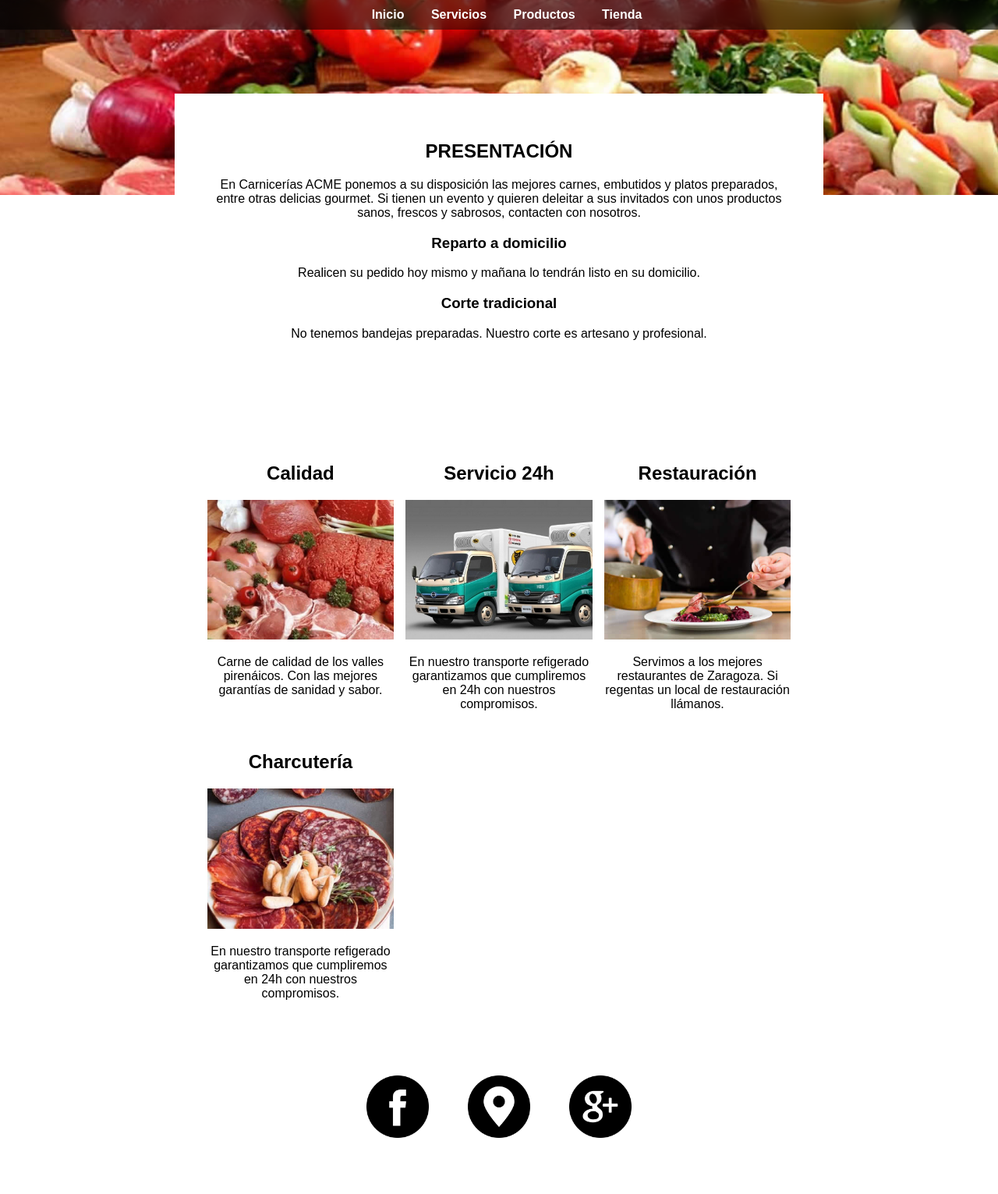
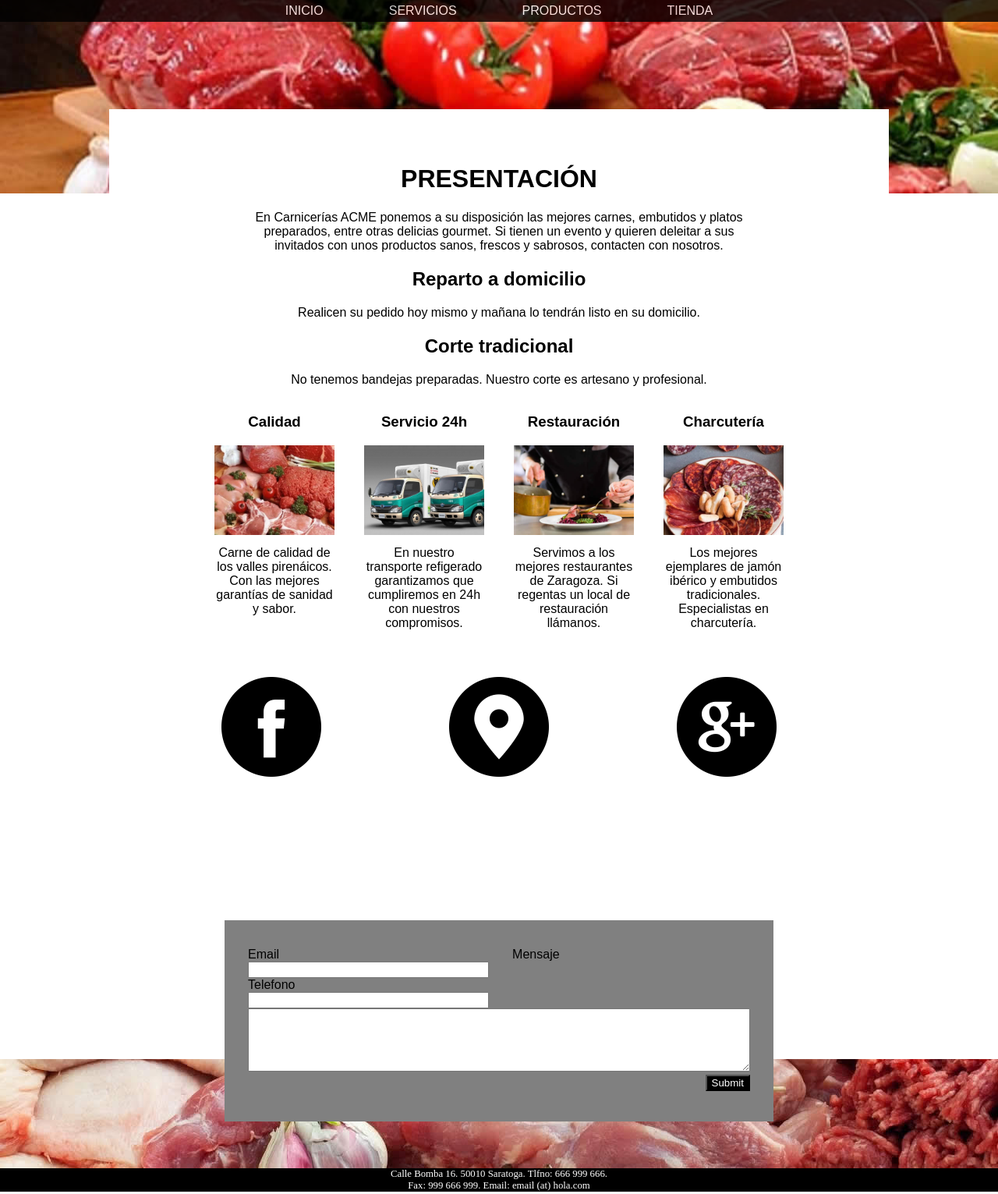
Before and after one commit to IUTIUB/ejercicio-responsive, a plain HTML site: page index.html in a window 1280 px wide. Shown: the top 1531 px of the page at 78% size. Drawn offline with nearby package versions, Linux system fonts and the light colour scheme.

Commit message:
Update index.html

```diff
--- a/index.html
+++ b/index.html
@@ -1,249 +1,383 @@
 <!DOCTYPE html>
-<html lang="es">
+<html lang="en">
 <head>
     <meta charset="UTF-8">
     <meta name="viewport" content="width=device-width, initial-scale=1.0">
-    <title>Actividad2C</title>
+    <title>Carnicerías ACME</title>
+    <link href='https://unpkg.com/boxicons@2.1.4/css/boxicons.min.css' rel='stylesheet'>
     <style>
-        body {
-            font-family: Arial, sans-serif;
+        *{
+            box-sizing: border-box;
+
+        }
+
+        p{
+            text-align: center;
+            font-size: 1rem;
+            padding: 0 30px;
+            font-family: sans-serif;
+        }
+
+        .textoFormulario{
             margin: 0;
             padding: 0;
-            background: white;
+            text-align: left;
+        }
+        h1,h2,h3{
+            text-align: center;
             font-family: sans-serif;
+        }
+        body{
+            margin: 0;
+            padding: 0;
+        }
+        header{
+        background: url(superior.jpg) ;
+        background-size: cover;
+        background-position: center;
+        background-repeat: no-repeat;
+        display: flex;
+        min-height: 70px;
+        margin-bottom: 70px;
+
+
+        padding: 10px;
+        }
+        nav{
+            width: 100%;
+            background-color: black;
+            position: absolute;
+            top: 0;
+            left: 0;
+            opacity: 0.8;
+            padding: 5px 0;
+        }
+        nav a{
+            text-decoration: none;
+            color: white;
 
         }
-        nav {
-            background: rgba(0, 0, 0, 0.5);
+
+
+        .pc{
+            display: none;
+        }
+        .contenedor{
+            display: flex;
+            flex-direction: column;
             text-align: center;
-            padding: 10px;
-            position: fixed;
-            top: 0;
-            width: 100%;
-            z-index: 1000;
-            backdrop-filter: blur(10px);
-        }
-        header {
-            background-image: url("ejercicio-responsive/superior.jpg");
-            background-size: cover;
-            background-position: center;
-            height: 250px;
-            width: 100%;
-            margin-bottom: 150px;
+
+
 
         }
-        nav a {
+        img{
+            width: 80%;
+            object-fit: cover;
+
+
+        }
+        .logo{
+           width: 20%;
+           object-fit: cover;
+           margin: 10px 100px;
+
+        }
+        form{
+
+            padding: 30px 25px;
+        }
+        .derecha{
+           float: right;
+           background-color: black;
+           color: white;
+        }
+        /*Tabla*/
+        .formulario-container{
+            width: 100%;
+            background-color: grey;
+        }
+        .anchototal{
+            width: 100%;
+        }
+        .textofinal{
+
+            width: 100%;
+            text-align: center;
+            font-size: 0.8rem;
+
+            background-color: black;
             color: white;
-            margin: 0 15px;
-            text-decoration: none;
-            font-weight: bold;
+
         }
-        .contenedor {
-            max-width: 65%;
-            margin: -50px auto 20px;
-            background: white;
+        /*footer*/
+        footer{
+        background-image: url(inferior.jpg);
+
+        min-height: 70px;
+        }
+
+        /*Mediano*/
+        @media screen and (min-width: 800px){
+
+            header{
+                background-image: none;
+            }
+            .margen-foto{
+               padding-top:  50px;
+
+
+            }
+            nav{
+                display: flex;
+                text-align:center;
+            }
+            nav a{
+                margin: 0 20px;
+                font-family: sans-serif;
+            }
+
+            .mobile{
+                display: none;
+            }
+            .pc{
+                display: block;
+            }
+            .foto-superior{
+                background-image: url(ejercicio-responsive/superior.jpg);
+
+
+            }
+
+           .textos{
+            margin: auto;
+
+            max-width: 500px;
+            background-color: white;
+           }
+            .textos p{
+            padding: 0 20px;
+           }
+           .contenedor{
+            max-width: 480px;
+            margin: auto;
+            flex-wrap: wrap;
+            flex-direction: row;
+
+           }
+
+
+           .contenedor .texto-foto{
+            width: 48%;
+           }
+
+           .texto-foto p{
+            margin: 10px 20px 0 20px;
+            padding: 0;
+
+           }
+
+           .logos{
+            margin: 60px 0 30px 0;
+           }
+           .logo{
+            width: 15%;
+            margin: 0 30px;
+
+           }
+           .medio{
+                width: 48%;
+                margin-bottom: 20px ;
+                float: left;
+
+            }
+           .margenIzquierda{
+                margin-right: 15px;
+           }
+           footer{
+            background-image: none;
+            margin: 10px;
+           }
+           .foto-inferior{
+
+            background-image: url(ejercicio-responsive/inferior.jpg);
+            padding-bottom: 50px;
+
+
+           }
+           .blanco{
+
+            background-color: white;
+            margin: 20px 0 0 0;
+
+           }
+           .formulario-container{
+            padding: 5px;
+           }
+           .positionRelative{
             position: relative;
-            z-index: 10;
-            margin-top: -280px;
+            top: 80px;
+
+           }
+
+
+
+
+
+
+
         }
-        .presentation {
-            text-align: center;
-            padding: 40px;
-        }
-        .grid {
-            display: grid;
-            grid-template-columns: repeat(auto-fit, minmax(180px, 1fr));
-            gap: 15px;
-            max-width: 90%;
+        /*Grande*/
+        @media screen and (min-width: 1200px){
+            nav a{
+                margin: 0 40px;
+            }
+            .textos{
             margin: auto;
-            margin-top: 80px;
-        }
-        .box {
-            background: white;
-            text-align: center;
-        }
-        .box img {
-            max-width: 100%;
-        }
-        .social-icons {
-            display: flex;
-    justify-content: center;
-    align-items: center;
-    gap: 50px;
-    padding: 20px;
-        }
-        .social-icons img {
-    width: 80px;
-    height: 80px;
-    margin: 0;
-    margin-top: 60px;
-}
-        .contact-form {
-    background-color: grey;
-    max-width: 62%;
-    margin:  0 auto;
-    position: relative;
-    padding: 25px;
-    z-index: 20;
-    margin-top: 120px;
-    height: 55vh;
-    flex-wrap: wrap;
-}
-.contact-form label {
-    font-weight: bold;
-    display: block;
-    margin-bottom: 5px;
-    font-size: 1.4rem;
-}
-#mensaje{
-    margin-left: 20px;
-}
+            max-width: 1200px;
 
-.contact-form .form-group {
-    display: flex;
-    justify-content: space-between;
-    gap: 40px;
-    width: 93%;
-    height: 22vh;
+            }
+            .textos p{
+            padding: 0 270px;
+           }
+           .margen-foto{
 
-}
+            width: 1000px;
+           }
+            .contenedor{
+                display: flex;
+                justify-content: center; /* Centra los elementos */
+                flex-wrap: wrap;
+                max-width: 1600px;
+                margin: auto;
 
-.contact-form .form-group div {
-    flex: 1;
-    margin-top: 60px;
-    margin-left: 20px;
-}
 
-.contact-form input,
-.contact-form textarea {
-    width: 100%;
-    padding: 10px;
-    border: none;
-    background: white;
-    font-size: 14px;
-    height: 3vh;
-}
 
-.contact-form textarea {
-    height: 20vh;
-    resize: none;
-    margin-left: 0px;
-    width: 91% ;
-    font-family: sans-serif;
-}
+            }
+            .medio{
+                margin: 0;
+            }
+            .contenedor .texto-foto{
+                width: 15%;
+            }
+            .formulario-container{
 
-.contact-form button {
-    background: black;
-    color: white;
-    padding: 10px 15px;
-    font-size: 12px;
-    border: 2.5px solid white;
-    cursor: pointer;
-    display: block;
-    margin-top: 10px;
-    text-transform: uppercase;
-    margin-left: auto;
-    margin-right:45px;
-}
+                width: 55%;
+                padding-bottom: 30px;
+            }
+            .margenIzquierda{
+                margin-right: 30px;
+            }
+            .logo{
+                width: 10%;
+               margin: 0 80px 50px 80px
+            }
 
-.footer-image {
-    position: relative;
-    margin-top: -100px;
-    width: 100%;
-    margin-bottom: -10px;
-
-}
-
-        footer {
-            background: black;
-            color: white;
-            text-align: center;
-            padding: 7px;
-            font-size: 14px;
-            position: relative;
 
         }
     </style>
 </head>
 <body>
+    <div class="foto-superior">
 
- <nav>
-    <a href="#">Inicio</a>
-    <a href="#">Servicios</a>
-    <a href="#">Productos</a>
-    <a href="#">Tienda</a>
-</nav>
-<header></header>
+        <header>
+            <nav class="mobile">
+            <a href=""> ☰ Menu</a>
+            </nav>
+            <nav class="pc">
+                <a href="">INICIO</a>
+                <a href="">SERVICIOS</a>
+                <a href="">PRODUCTOS</a>
+                <a href="">TIENDA</a>
+            </nav>
 
-<div class="contenedor">
-    <div class="presentation">
-        <h2>PRESENTACIÓN</h2>
-        <p>En Carnicerías ACME ponemos a su disposición las mejores carnes, embutidos y platos preparados, entre otras delicias gourmet. Si tienen un evento y quieren deleitar a sus invitados con unos productos sanos, frescos y sabrosos, contacten con nosotros.</p>
-        <h3>Reparto a domicilio</h3>
-        <p>Realicen su pedido hoy mismo y mañana lo tendrán listo en su domicilio.</p>
-        <h3>Corte tradicional</h3>
-        <p>No tenemos bandejas preparadas. Nuestro corte es artesano y profesional.</p>
+        </header>
+
+
+                <div class="textos margen-foto">
+                    <h1>PRESENTACIÓN</h1>
+                </div>
+
     </div>
-    <section class="grid">
-        <div class="box">
-            <h2>Calidad</h2>
-            <img src="ejercicio-responsive/carne.jpg" alt="Calidad">
 
-            <p>Carne de calidad de los valles pirenáicos. Con las mejores garantías de sanidad y sabor.</p>
+
+        <div class="textos">
+            <p>En Carnicerías ACME ponemos a su disposición las mejores carnes, embutidos y platos preparados, entre otras delicias gourmet. Si tienen un     evento y quieren deleitar a sus invitados con unos productos sanos, frescos y sabrosos, contacten con nosotros.
+            </p>
+            <h2>Reparto a domicilio</h2>
+            <p>Realicen su pedido hoy mismo y mañana lo tendrán listo en su domicilio.
+            </p>
+            <h2>Corte tradicional</h2>
+            <p>No tenemos bandejas preparadas. Nuestro corte es artesano y profesional.</p>
         </div>
-        <div class="box">
-            <h2>Servicio 24h</h2>
-            <img src="ejercicio-responsive/entrega.jpg" alt="Servicio 24h">
 
-            <p>En nuestro transporte refigerado garantizamos que cumpliremos en 24h con nuestros compromisos.</p>
+
+        <div class="contenedor ">
+            <section class="texto-foto">
+                <h3>Calidad</h3>
+                <img src="ejercicio-responsive/carne.jpg" alt="carne">
+                <p>Carne de calidad de los valles pirenáicos. Con las mejores garantías de sanidad y sabor.</p>
+            </section>
+            <section class="texto-foto">
+                <h3>Servicio 24h</h3>
+                <img src="ejercicio-responsive/entrega.jpg" alt="entrega">
+                <p>En nuestro transporte refigerado garantizamos que cumpliremos en 24h con nuestros compromisos.</p>
+            </section>
+            <section class="texto-foto">
+                <h3>Restauración</h3>
+                <img src="ejercicio-responsive/restaurantes.jpg" alt="restaurantes">
+                <p>Servimos a los mejores restaurantes de Zaragoza. Si regentas un local de restauración llámanos.</p>
+            </section>
+            <section class="texto-foto">
+                <h3>Charcutería</h3>
+                <img src="ejercicio-responsive/charcuteria.jpg" alt="charcuteria">
+                <p>Los mejores ejemplares de jamón ibérico y embutidos tradicionales. Especialistas en charcutería.</p>
+            </section>
+            <div class="margenObligatorio">
+
+            </div>
+            <section class="logos ">
+                <img src="ejercicio-responsive/facebook.jpg" class="logo" alt=" facebook logo">
+                <img src="ejercicio-responsive/localizacion.jpg" class="logo" alt="google logo">
+                <img src="ejercicio-responsive/google.jpg" class="logo" alt="location logo">
+            </section>
+            <!--Formulario-->
         </div>
-        <div class="box">
-            <h2>Restauración</h2>
-            <img src="ejercicio-responsive/restaurantes.jpg" alt="Restauración">
 
-            <p>Servimos a los mejores restaurantes de Zaragoza. Si regentas un local de restauración llámanos.</p>
-        </div>
-        <div class="box">
-            <h2>Charcutería</h2>
-            <img src="ejercicio-responsive/charcuteria.jpg" alt="Charcutería">
+            <div class="foto-inferior">
+              <div class="blanco">
 
-            <p>En nuestro transporte refigerado garantizamos que cumpliremos en 24h con nuestros compromisos.</p>
-        </div>
-    </section>
-    <div class="social-icons">
-        <img src="ejercicio-responsive/facebook.jpg">
-        <img src="ejercicio-responsive/localizacion.jpg">
-        <img src="ejercicio-responsive/google.jpg">
+                <div class="contenedor positionRelative">
+                    <div class="formulario-container">
+                        <form action="http://www.cursos-diseno.es/mostrar.php" method="POST">
+                           <div class="background">
+                                    <div class="medio margenIzquierda">
+                                        <p class="textoFormulario">Email</p>
+                                        <input type="email" name="nombre" required class="anchototal ">
+                                </div>
+                                <div class="medio">
+                                    <p class="textoFormulario">Telefono</p>
+                                    <input type="number" name="telefono" required class="anchototal">
+                                </div>
+                           </div>
+                            <p class="textoFormulario">Mensaje</p>
+                            <textarea name="Mensaje" class="anchototal" rows="5" cols="50"></textarea>
+                            <input type="submit" class="derecha" >
+                        </form>
+                    </div>
+              </div>
+                </div>
+
+                <footer>
+
+                </footer>
+            </div>
+
+
+
+    <div class="textofinal">
+        Calle Bomba 16. 50010 Saratoga. Tlfno: 666 999 666.
+        <br>
+        Fax: 999 666 999. Email: email (at) hola.com
     </div>
-</div>
-    <section class="contact-form">
-        <form action="http://www.cursos-diseno.es/mostrar.php">
-            <div class="form-group">
-                <div>
-                    <tr>
-                        <td><label for="email">Email</label>
-                            <input type="email" id="email" name="email" placeholder="Introduzca su email" required ></td>
-
-                    </tr>
-
-                </div>
-                <div>
-                    <label  for="telefono">Teléfono</label>
-                    <input type="text" id="telefono" name="telefono" placeholder="Introduzca su teléfono" required>
-                </div>
-            </div>
-            <label id="mensaje"  for="mensaje">Mensaje</label>
-            <textarea id="mensaje" name="mensaje" placeholder="Escriba su mensaje aquí" required></textarea>
-            <button type="submit" input type="hidden"name="destinatario" value="jonzalomateossanchez@gmail.com">Enviar</button>
-
-        </form>
-
-    </section>
-
-    <img src="ejercicio-responsive/inferior.jpg"  class="footer-image">
-
-    <footer>
-        <p>Calle Flores 10, 50013 Zaragoza. Tlf: 555 999 666. Fax: 555 999 666. Email: email@jmr.com</p>
-    </footer>
 </body>
 </html>
```
